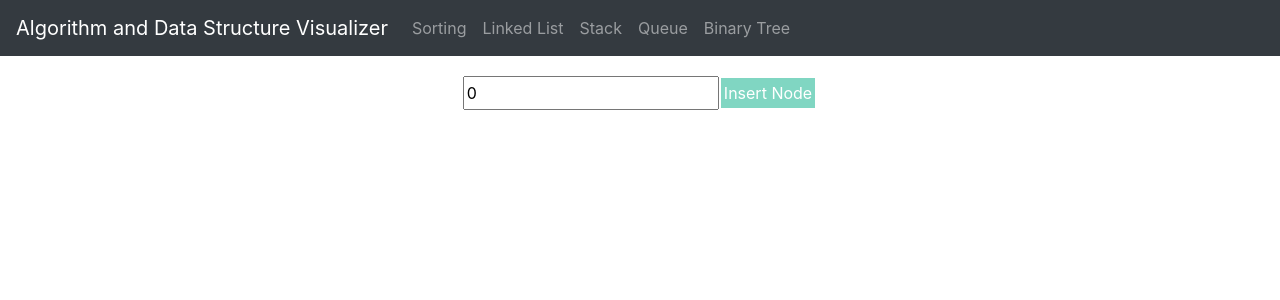
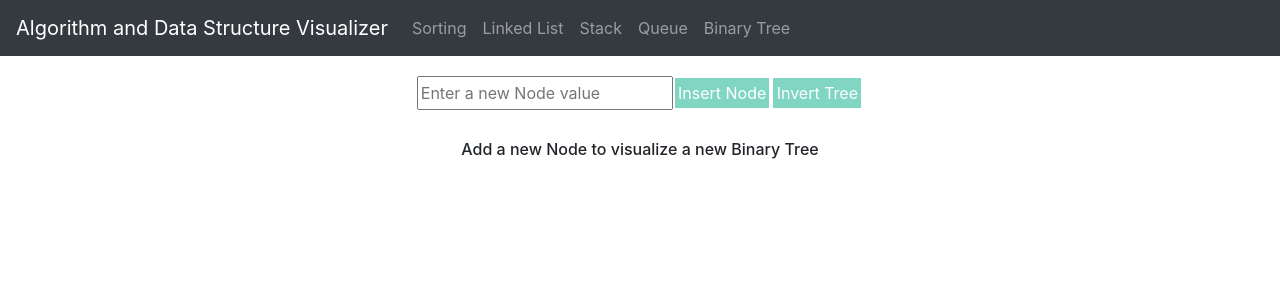
Before and after one commit to matt-hendrick/Algorithm-Data-Structure-Visualizer, a React (Create React App) app: page /binarytree in a window 1280 px wide. Shown: the top 300 px of the page. Built offline with nearby package versions, Linux system fonts and the light colour scheme.

Commit message:
Add: Inverting Binary Tree

```diff
--- a/src/containers/BinaryTreeVisualizer/BinaryTreeVisualizer.js
+++ b/src/containers/BinaryTreeVisualizer/BinaryTreeVisualizer.js
@@ -9,7 +9,7 @@ import MyButton from '../../components/MyButton/MyButton';
 import BinaryTree from '../../dataStructures/BinaryTree/BinaryTree';
 
 function BinaryTreeVisualizer() {
-  const [newNodeValue, setNewNodeValue] = useState(0);
+  const [newNodeValue, setNewNodeValue] = useState('');
   const [tree, setTree] = useState(null);
   const [arr, setArr] = useState(null);
 
@@ -21,12 +21,23 @@ function BinaryTreeVisualizer() {
         tempTree.insert(intNodeVal);
         setTree(tempTree);
         setArr(tempTree.toLevelOrderArray());
+        setNewNodeValue('');
       } else {
         let tempTree = new BinaryTree(tree.root);
         tempTree.insert(intNodeVal);
         setTree(tempTree);
         setArr(tempTree.toLevelOrderArray());
+        setNewNodeValue('');
       }
+    }
+  };
+
+  const invertTree = () => {
+    if (tree) {
+      let tempTree = new BinaryTree(tree.root);
+      tempTree.invertTree();
+      setTree(tempTree);
+      setArr(tempTree.toLevelOrderArray());
     }
   };
 
@@ -46,10 +57,13 @@ function BinaryTreeVisualizer() {
         <MyButton onClick={insertNode} disabled={!newNodeValue}>
           Insert Node
         </MyButton>
+        <MyButton onClick={invertTree} disabled={!tree}>
+          Invert Tree
+        </MyButton>
       </div>
       <div className={classes.Tree}>
-        {arr
-          ? arr.map((item, index) => (
+        {arr ? (
+          arr.map((item, index) => (
             <ul key={item + index}>
               {item.map((subitem) => (
                 <li
@@ -61,7 +75,11 @@ function BinaryTreeVisualizer() {
               ))}
             </ul>
           ))
-          : null}
+        ) : (
+          <h6 className={classes.EnterNodePrompt}>
+            Add a new Node to visualize a new Binary Tree
+          </h6>
+        )}
       </div>
     </div>
   );
--- a/src/containers/BinaryTreeVisualizer/BinaryTreeVisualizer.module.scss
+++ b/src/containers/BinaryTreeVisualizer/BinaryTreeVisualizer.module.scss
@@ -2,6 +2,11 @@
   display: flex;
   justify-content: center;
   flex-wrap: wrap;
+}
+
+.EnterNodePrompt {
+  margin-top: 30px;
+  text-align: center;
 }
 
 .Tree ul {
--- a/src/dataStructures/BinaryTree/BinaryTree.js
+++ b/src/dataStructures/BinaryTree/BinaryTree.js
@@ -53,18 +53,12 @@ export default class BinaryTree {
     return arr;
   }
 
-  // toLevelOrderArray() {
-  //   let arr = [];
-  //   let queue = [];
-  //   if (this.root) {
-  //     queue.push(this.root);
-  //     while (queue.length > 0) {
-  //       let tempNode = queue.shift();
-  //       arr.push(tempNode.val);
-  //       if (tempNode.left) queue.push(tempNode.left);
-  //       if (tempNode.right) queue.push(tempNode.right);
-  //     }
-  //     return arr;
-  //   } else return null;
-  // }
+  invertTree() {
+    const invert = (root) => {
+      if (!root) return root;
+      [root.left, root.right] = [invert(root.right), invert(root.left)];
+      return root;
+    };
+    invert(this.root);
+  }
 }
```
Lines whose indentation alone changed are shown as unchanged.
